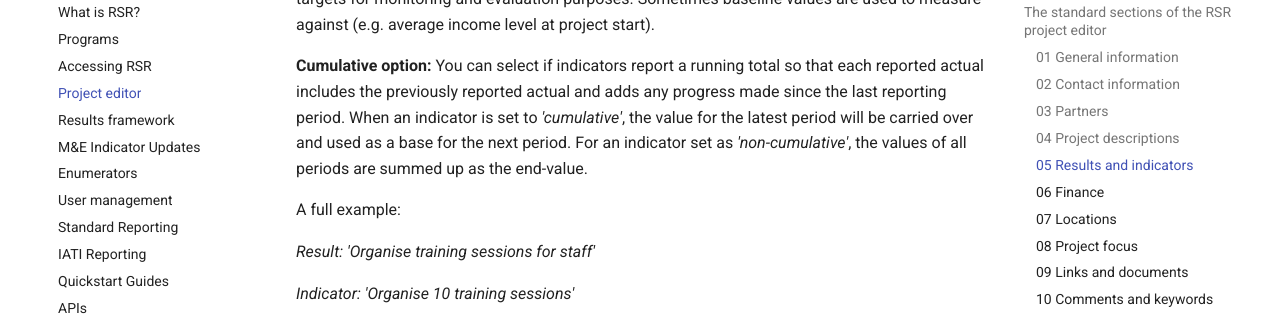
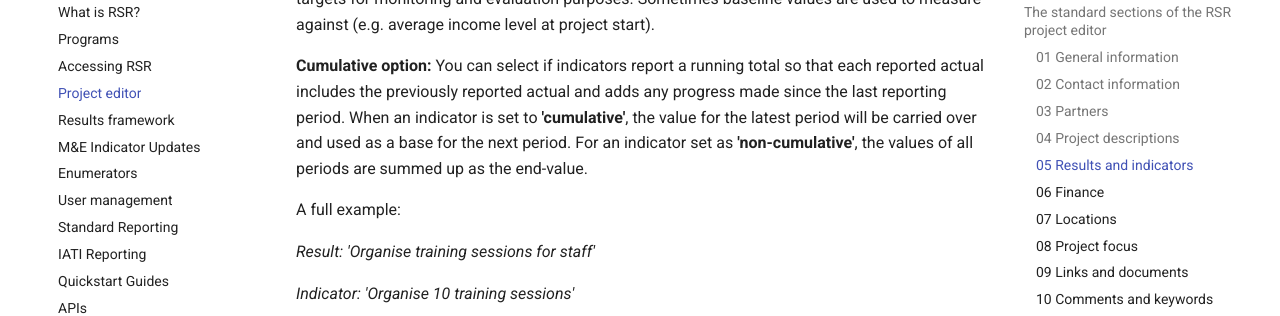
Before and after one commit to akvo/knowledgebase, an MkDocs documentation site: the page built from docs/rsr/project_editor.md, in a window 1280 px wide and 900 px high, scrolled down 5467 px. Shown: the part 150-466 px from the top of the window. Built offline with MkDocs 1.6.1 and Material for MkDocs 9.7.7, drawn with Linux system fonts in a browser that asks for light colours; comment, search, counter and statistics services are not loaded.

```diff
--- a/docs/rsr/project_editor.md
+++ b/docs/rsr/project_editor.md
@@ -96,7 +96,7 @@ There are three main types of results:
 
 **Target Value:** Besides that you can set a target value (e.g. 9 training sessions) and later add the actual value (e.g. 8 training sessions took place). This gives you progress information against set targets for monitoring and evaluation purposes. Sometimes baseline values are used to measure against (e.g. average income level at project start).
 
-**Cumulative option:** You can select if indicators report a running total so that each reported actual includes the previously reported actual and adds any progress made since the last reporting period. When an indicator is set to *'cumulative'*, the value for the latest period will be carried over and used as a base for the next period. For an indicator set as *'non-cumulative'*, the values of all periods are summed up as the end-value.
+**Cumulative option:** You can select if indicators report a running total so that each reported actual includes the previously reported actual and adds any progress made since the last reporting period. When an indicator is set to **'cumulative'**, the value for the latest period will be carried over and used as a base for the next period. For an indicator set as **'non-cumulative'**, the values of all periods are summed up as the end-value.
 
 
 A full example:
```
Also changed, not shown: docs/rsr/faqs.md (+1 -1 lines).
